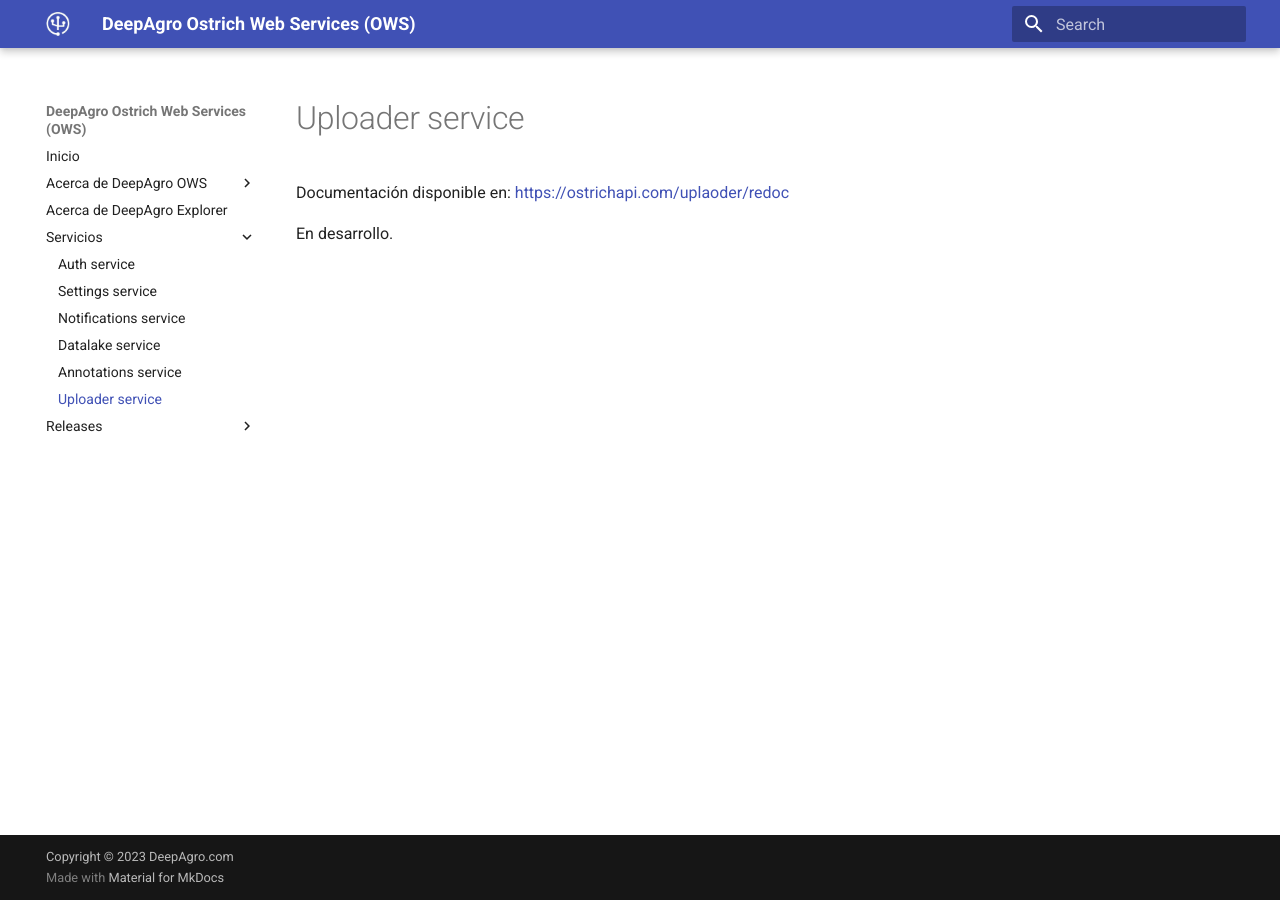
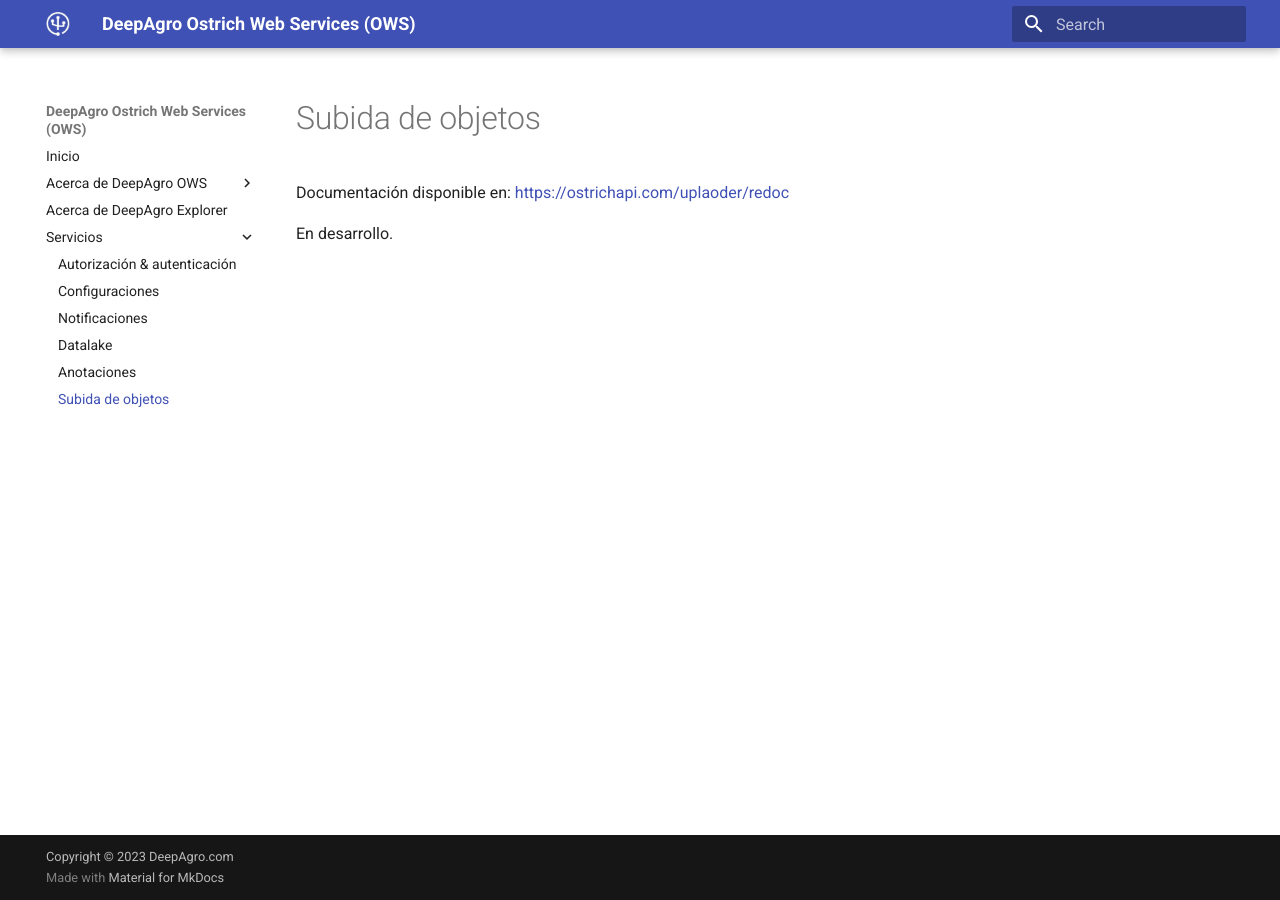
Before and after one commit to deepagro/ows_docs, an MkDocs documentation site: the page built from docs/services/uploader.md, in a window 1280 px wide. Built offline with MkDocs 1.6.1 and Material for MkDocs 9.7.7, drawn with Linux system fonts in a browser that asks for light colours.

Commit message:
Delete Releases section. Update services' names

```diff
--- a/mkdocs.yml
+++ b/mkdocs.yml
@@ -15,19 +15,12 @@
       - Arquitectura: ows/arch.md
   - Acerca de DeepAgro Explorer: explorer.md
   - Servicios:
-      - Auth service: services/auth.md
-      - Settings service: services/settings.md
-      - Notifications service: services/notifications.md
-      - Datalake service: services/datalake.md
-      - Annotations service: services/annotations.md
-      - Uploader service: services/uploader.md
-  - Releases:
-      - Auth service: releases/auth.md
-      - Settings service: releases/settings.md
-      - Notifications service: releases/notifications.md
-      - Datalake service: releases/datalake.md
-      - Annotations service: releases/annotations.md
-      - Uploader service: releases/uploader.md
+      - Autorización & autenticación: services/auth.md
+      - Configuraciones: services/settings.md
+      - Notificaciones: services/notifications.md
+      - Datalake: services/datalake.md
+      - Anotaciones: services/annotations.md
+      - Subida de objetos: services/uploader.md
 
 theme:
   name: material
```
